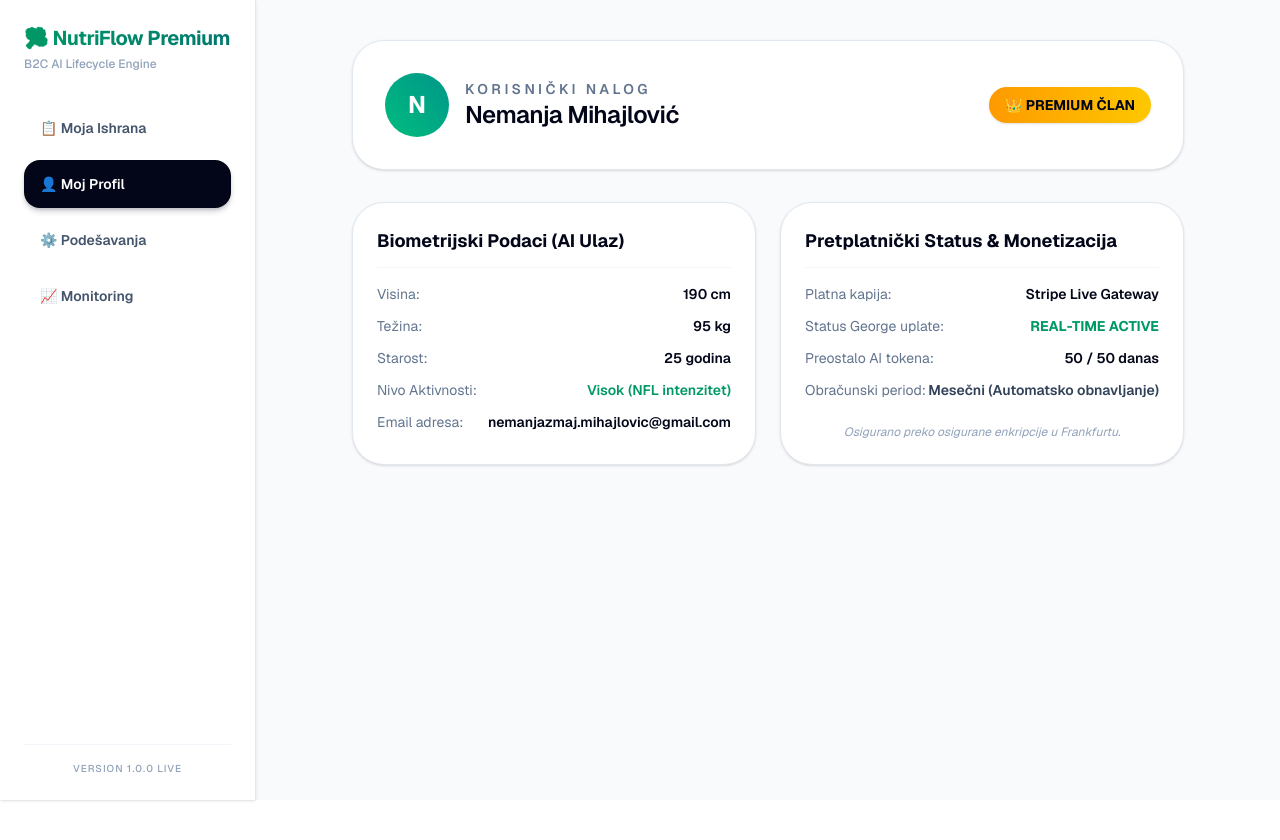
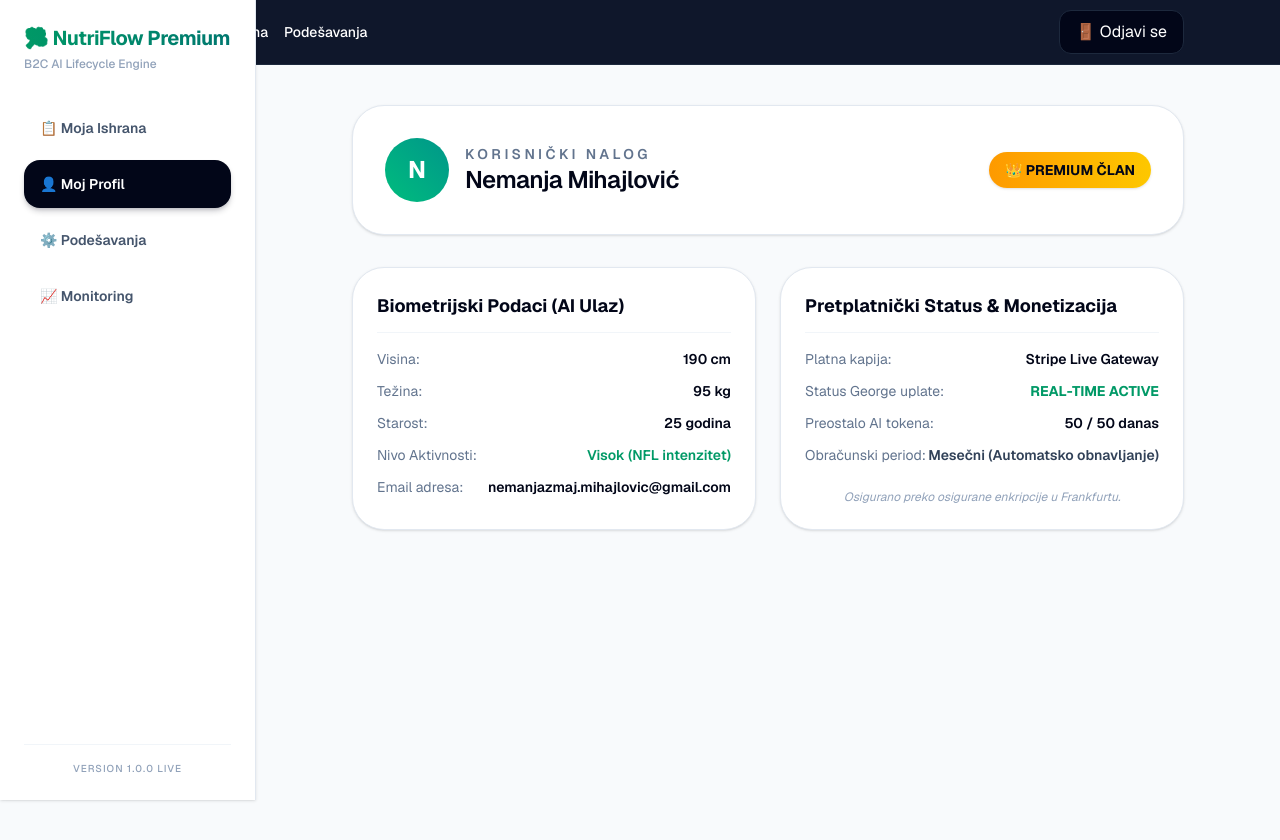
Before and after one commit to ksami300/Nutriflow, a Next.js app in the folder frontend/: page /dashboard/profile in a window 1280 px wide. Shown: the top 840 px of the page. Before the commit the page ends 800 px from the top, so only its background shows below. Built offline with nearby package versions, Linux system fonts and the light colour scheme.

Commit message:
text: fix nextjs 16 metadata viewport layout and separate server fonts configuration

```diff
--- a/frontend/app/layout.tsx
+++ b/frontend/app/layout.tsx
@@ -1,5 +1,6 @@
-import type { Metadata } from "next";
+import type { Metadata, Viewport } from "next";
 import { Geist, Geist_Mono } from "next/font/google";
+import Navbar from "@/components/Navbar";
 import "./globals.css";
 
 const geistSans = Geist({
@@ -12,15 +13,21 @@ const geistMono = Geist_Mono({
   subsets: ["latin"],
 });
 
+// ✅ ISPRAVAN NEXT.JS 16 METADATA STRUKTURNI MODEL
 export const metadata: Metadata = {
   title: "NutriFlow",
   description: "AI-powered nutrition and meal planning for busy lifestyles.",
-  viewport: "width=device-width, initial-scale=1.0",
   manifest: "/manifest.json",
-  themeColor: "#10b981",
   icons: {
     icon: "/file.svg",
   },
+};
+
+// ✅ SPREČAVANJE TURBOPACK WARNINGA PREKO NAMENSKOG VIEWPORT EKSPORTA
+export const viewport: Viewport = {
+  width: "device-width",
+  initialScale: 1,
+  themeColor: "#10b981",
 };
 
 export default function RootLayout({
@@ -29,11 +36,13 @@ export default function RootLayout({
   children: React.ReactNode;
 }>) {
   return (
-    <html
-      lang="en"
-      className={`${geistSans.variable} ${geistMono.variable} h-full antialiased`}
-    >
-      <body className="min-h-full flex flex-col">{children}</body>
+    <html lang="sr" className={`${geistSans.variable} ${geistMono.variable} h-full antialiased`}>
+      <body className="min-h-full flex flex-col bg-slate-950 text-white">
+        <Navbar />
+        <main className="flex-1 w-full">
+          {children}
+        </main>
+      </body>
     </html>
   );
 }
```
